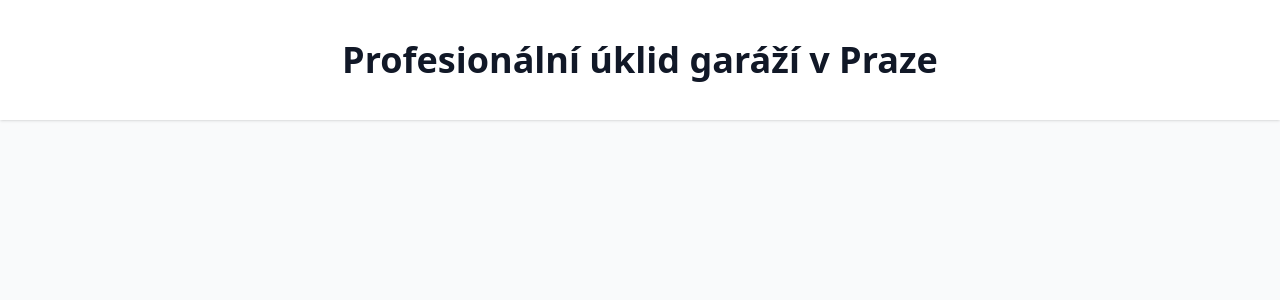
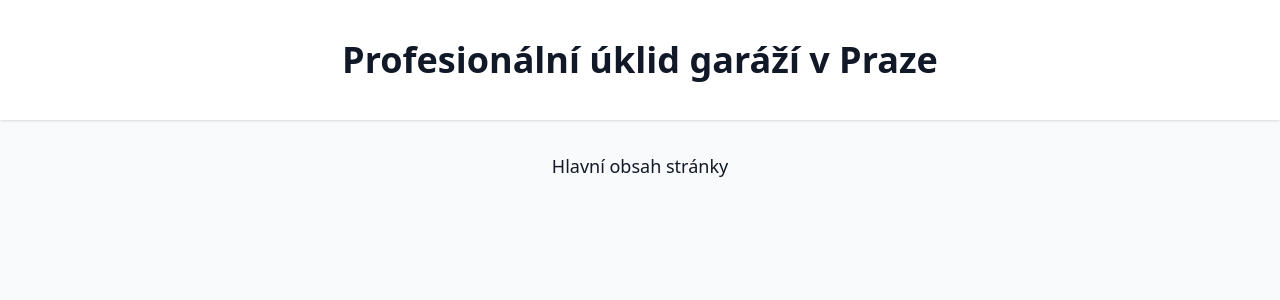
Before and after one commit to Grandsapesku/grandsapesku, a Next.js app: page / in a window 1280 px wide. Shown: the top 300 px of the page. Built offline with nearby package versions, Linux system fonts and the light colour scheme.

Commit message:
Update GrandSapeskuWebsite.jsx

```diff
--- a/components/GrandSapeskuWebsite.jsx
+++ b/components/GrandSapeskuWebsite.jsx
@@ -8,6 +8,12 @@ export default function GrandSapeskuWebsite() {
         </h1>
       </header>
 
+      <main className="max-w-6xl mx-auto p-8">
+        <p className="text-center text-lg">
+          Hlavní obsah stránky
+        </p>
+      </main>
+
     </div>
   );
 }
```
